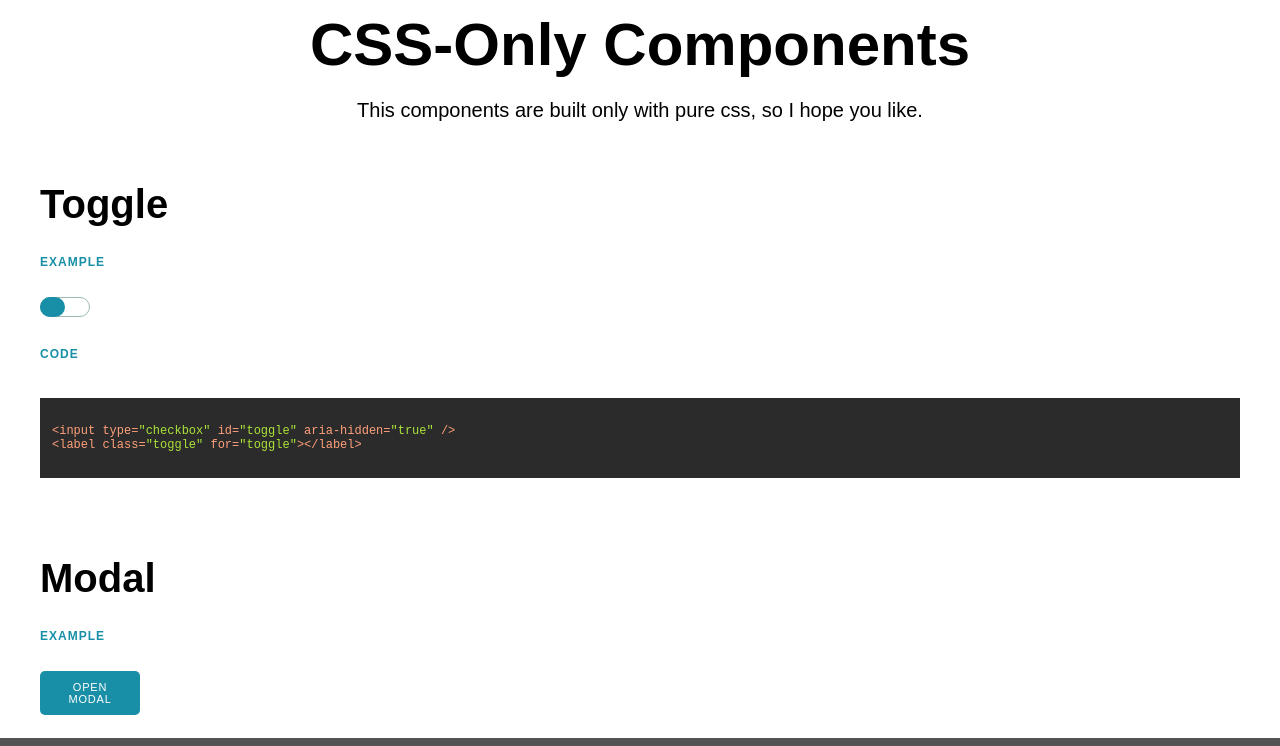
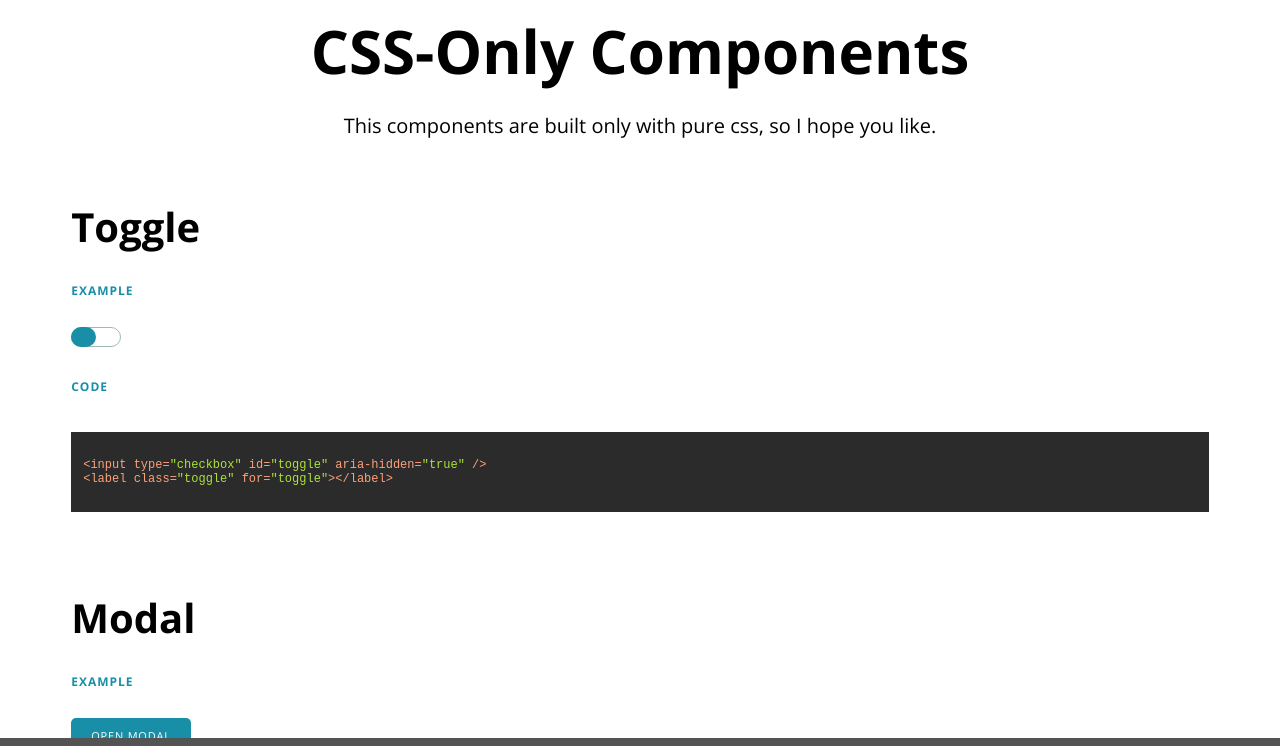
Before and after one commit to LucasED78/css-only-components, a website built with webpack: page src/index.html in a window 1280 px wide. Shown: the top 746 px of the page. Built offline with nearby package versions, Linux system fonts and the light colour scheme.

Commit message:
chore: adding font

```diff
--- a/src/css/_variables.css
+++ b/src/css/_variables.css
@@ -1,7 +1,6 @@
 :root {
   /* SIZING */
   --toggle-width: 5rem;
-  --button-width: 10rem;
   --default-padding: 1rem;
   --default-radius: .5rem;
   --default-content-font-size: 1.5rem;
--- a/src/css/style.css
+++ b/src/css/style.css
@@ -12,10 +12,8 @@ html {
 }
 
 body {
-  width: 1200px;
-  margin: auto;
   background: var(--background-color);
-  font-family: sans-serif;
+  font-family: 'Open Sans', sans-serif;
 }
 
 footer {
@@ -82,11 +80,19 @@ code {
   font-size: 1.2rem;
 }
 
+
+.container__main {
+  width: 90%;
+  max-width: 1200px;
+  margin: 0 auto;
+}
+
 .container {
   margin: 1rem 0;
 }
 
 .button {
+  width: auto;
   display: inline-block;
   border: 0;
   outline: none;
@@ -99,7 +105,6 @@ code {
 }
 
 .button__primary {
-  width: var(--button-width);
   background-color: var(--color-primary);
   color: white;
 }
@@ -111,7 +116,6 @@ code {
 }
 
 .button__light {
-  width: var(--button-width);
   background-color: var(--color-light);
   color: var(--color-dark);
 }
@@ -149,3 +153,9 @@ code {
 .button__footer:hover path {
   fill: var(--color-dark);
 }
+
+@media screen and (max-width: 600px) {
+  h1 {
+    font-size: 4rem;
+  }
+}
--- a/src/index.html
+++ b/src/index.html
@@ -6,12 +6,15 @@
   <meta name="viewport" content="width=device-width, initial-scale=1.0">
   <title>Only CSS</title>
   <link rel="stylesheet" href="https://cdnjs.cloudflare.com/ajax/libs/highlight.js/10.7.2/styles/a11y-dark.min.css">
+  <link rel="preconnect" href="https://fonts.gstatic.com">
+  <link href="https://fonts.googleapis.com/css2?family=Open+Sans:wght@300;400;700&display=swap" rel="stylesheet">
+
 
   <script src="https://cdnjs.cloudflare.com/ajax/libs/highlight.js/10.7.2/highlight.min.js"></script>
   <script>hljs.highlightAll();</script>
 </head>
 <body>
-  <header class="header" role="banner">
+  <header class="header container__main" role="banner">
     <h1>
       CSS-Only Components
     </h1>
@@ -21,7 +24,7 @@
     </p>
   </header>
 
-  <main>
+  <main class="container__main">
     <section id="toggle">
       <h1>
         Toggle
```
